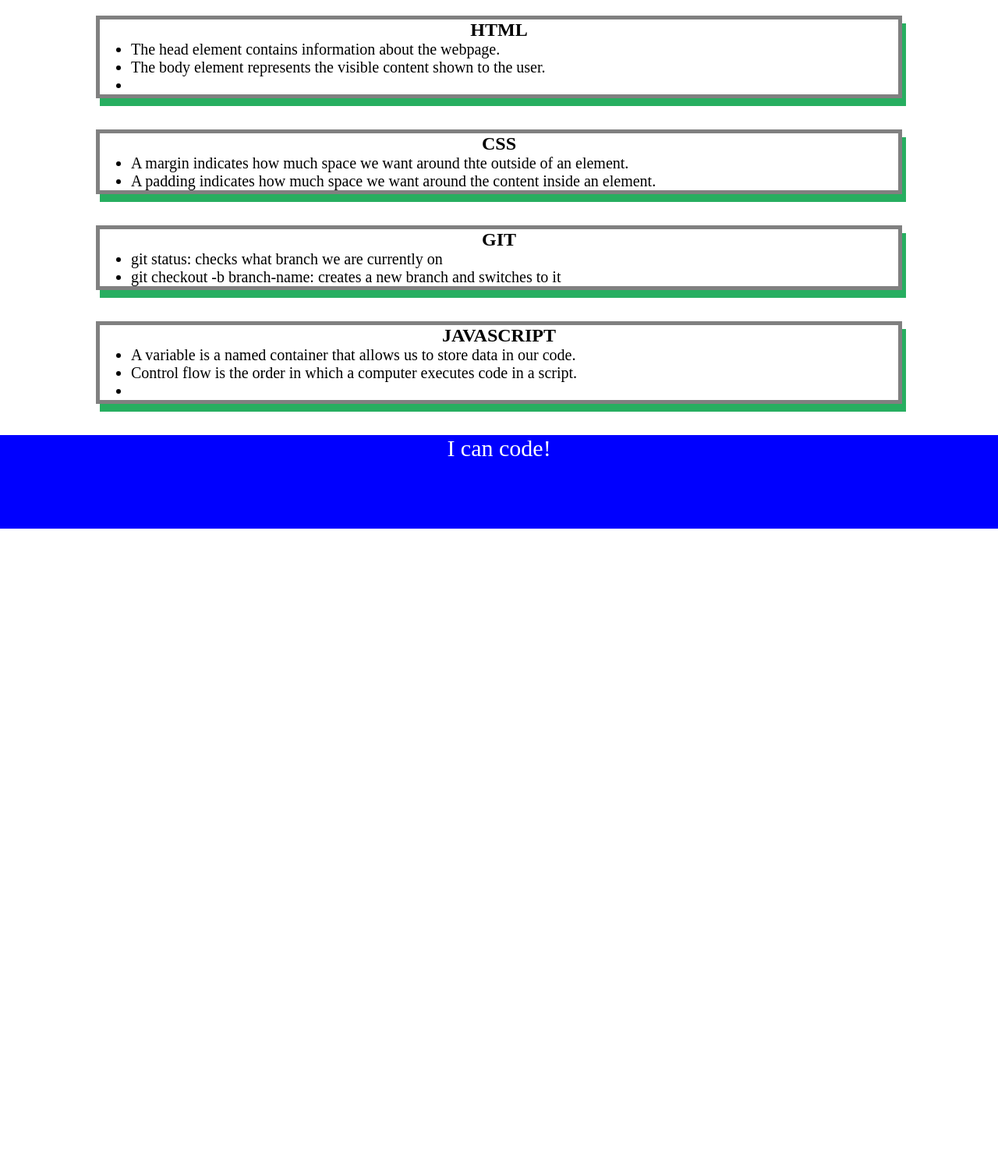
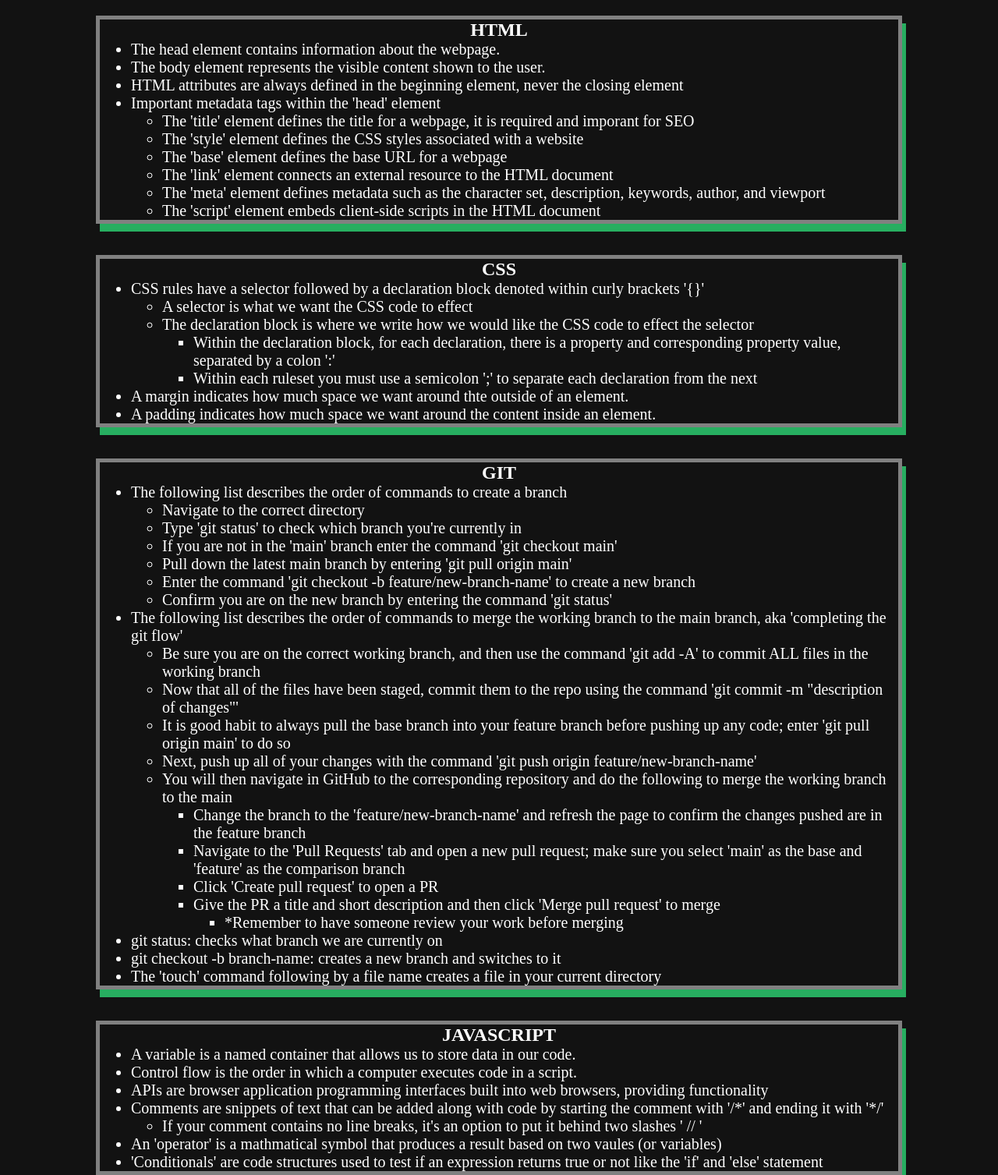
Before and after one commit to shale00/prework-study-guide, a plain HTML site: page index.html in a window 1280 px wide. Shown: the part 140-1647 px from the top of the page at 78% size. Before the commit the page ends 818 px from the top, so only its background shows below. Drawn offline with Linux system fonts and the light colour scheme.

Commit message:
finished list items and added dark mode

```diff
--- a/assets/style.css
+++ b/assets/style.css
@@ -40,3 +40,9 @@ p {
     border: 5px solid gray;
     box-shadow: 5px 10px #27AE60;
   }
+
+@media screen and (prefers-color-scheme: dark) {
+    p {
+      color:#000;
+    }
+  }
--- a/index.html
+++ b/index.html
@@ -2,6 +2,7 @@
 <html lang="en">
   <head>
     <meta charset="UTF-8" />
+    <meta name ="color-scheme" content="dark">
     <meta http-equiv="X-UA-Compatible" content="IE=edge" />
     <meta name="viewport" content="width=device-width, initial-scale=1.0" />
     <link rel="stylesheet" href="./assets/style.css">
@@ -21,7 +22,16 @@
         <ul>
           <li>The head element contains information about the webpage.</li>
           <li>The body element represents the visible content shown to the user.</li>
-          <li></li>
+          <li>HTML attributes are always defined in the beginning element, never the closing element</li>
+          <li>Important metadata tags within the 'head' element</li>
+            <ul>
+              <li>The 'title' element defines the title for a webpage, it is required and imporant for SEO</li>
+              <li>The 'style' element defines the CSS styles associated with a website</li>
+              <li>The 'base' element defines the base URL for a webpage</li>
+              <li>The 'link' element connects an external resource to the HTML document</li>
+              <li>The 'meta' element defines metadata such as the character set, description, keywords, author, and viewport</li>
+              <li>The 'script' element embeds client-side scripts in the HTML document</li>
+            </ul>
         </ul>
 
       </section>
@@ -29,6 +39,15 @@
       <section class="card" id="css-section">
         <h2>CSS</h2>
         <ul>
+          <li>CSS rules have a selector followed by a declaration block denoted within curly brackets '{}'</li>
+            <ul>
+              <li>A selector is what we want the CSS code to effect</li>
+              <li>The declaration block is where we write how we would like the CSS code to effect the selector</li>
+                <ul>
+                  <li>Within the declaration block, for each declaration, there is a property and corresponding property value, separated by a colon ':'</li>
+                  <li>Within each ruleset you must use a semicolon ';' to separate each declaration from the next</li>
+                </ul>
+            </ul>
           <li>A margin indicates how much space we want around thte outside of an element.</li>
           <li>A padding indicates how much space we want around the content inside an element.</li>
         </ul>
@@ -38,8 +57,35 @@
       <section class="card" id="git-section">
         <h2>GIT</h2>
         <ul>
+          <li>The following list describes the order of commands to create a branch</li>
+            <ul>
+              <li>Navigate to the correct directory</li>
+              <li>Type 'git status' to check which branch you're currently in</li>
+              <li>If you are not in the 'main' branch enter the command 'git checkout main'</li>
+              <li>Pull down the latest main branch by entering 'git pull origin main'</li>
+              <li>Enter the command 'git checkout -b feature/new-branch-name' to create a new branch</li>
+              <li>Confirm you are on the new branch by entering the command 'git status'</li>
+            </ul>
+          <li>The following list describes the order of commands to merge the working branch to the main branch, aka 'completing the git flow'</li>
+            <ul>
+              <li>Be sure you are on the correct working branch, and then use the command 'git add -A' to commit ALL files in the working branch</li>
+              <li>Now that all of the files have been staged, commit them to the repo using the command 'git commit -m "description of changes"'</li>
+              <li>It is good habit to always pull the base branch into your feature branch before pushing up any code; enter 'git pull origin main' to do so</li>
+              <li>Next, push up all of your changes with the command 'git push origin feature/new-branch-name'</li>
+              <li>You will then navigate in GitHub to the corresponding repository and do the following to merge the working branch to the main</li>
+                <ul>
+                  <li>Change the branch to the 'feature/new-branch-name' and refresh the page to confirm the changes pushed are in the feature branch</li>
+                  <li>Navigate to the 'Pull Requests' tab and open a new pull request; make sure you select 'main' as the base and 'feature' as the comparison branch</li>
+                  <li>Click 'Create pull request' to open a PR</li>
+                  <li>Give the PR a title and short description and then click 'Merge pull request' to merge</li>
+                    <ul>
+                      <li>*Remember to have someone review your work before merging</li>
+                    </ul>
+                </ul>
+            </ul>
           <li>git status: checks what branch we are currently on</li>
           <li>git checkout -b branch-name: creates a new branch and switches to it</li>
+          <li>The 'touch' command following by a file name creates a file in your current directory</li>
         </ul>
 
       </section>
@@ -49,7 +95,13 @@
         <ul>
           <li>A variable is a named container that allows us to store data in our code.</li>
           <li>Control flow is the order in which a computer executes code in a script.</li>
-          <li></li>
+          <li>APIs are browser application programming interfaces built into web browsers, providing functionality</li>
+          <li>Comments are snippets of text that can be added along with code by starting the comment with '/*' and ending it with '*/'</li>
+            <ul>
+              <li>If your comment contains no line breaks, it's an option to put it behind two slashes ' // '</li>
+            </ul>
+          <li>An 'operator' is a mathmatical symbol that produces a result based on two vaules (or variables)</li>
+          <li>'Conditionals' are code structures used to test if an expression returns true or not like the 'if' and 'else' statement</li>
         </ul>
 
       </section>
```
